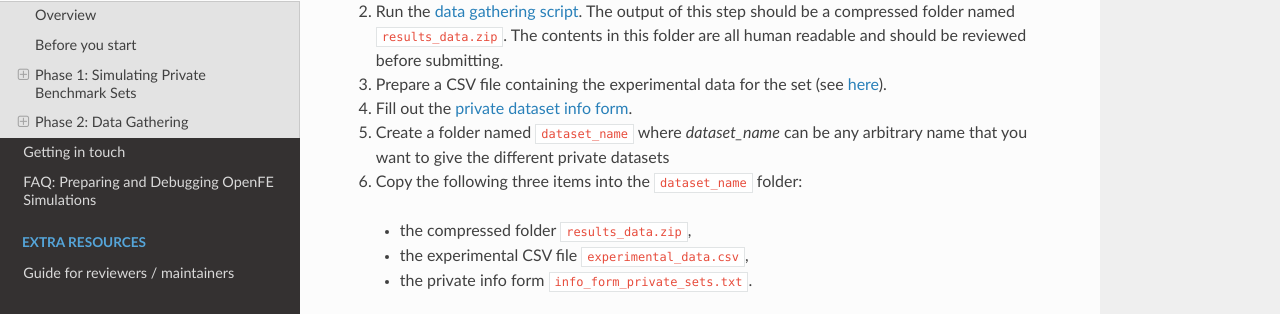
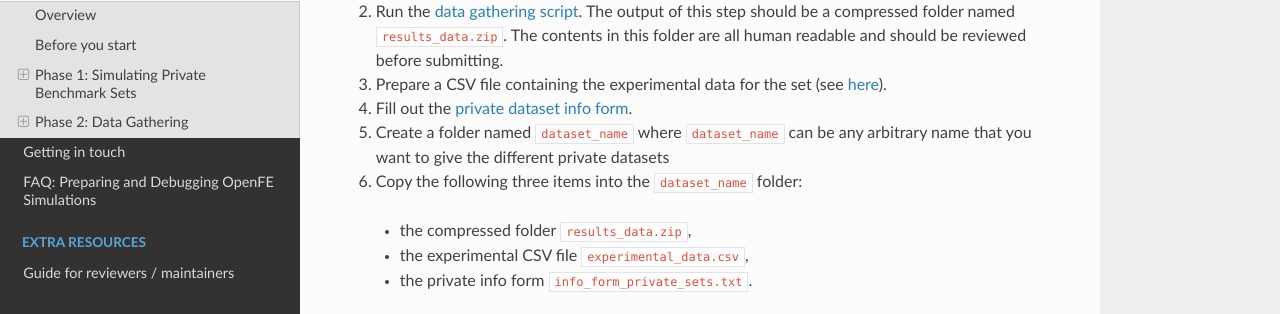
Before and after one commit to OpenFreeEnergy/IndustryBenchmarks2024, a Sphinx documentation site: the page built from docs/source/private/overview.rst, in a window 1280 px wide and 900 px high, scrolled down 5196 px. Shown: the part 243-557 px from the top of the window. Built offline with Sphinx 7.4.7 and the Read the Docs theme 3.1.0, drawn with Linux system fonts in a browser that asks for light colours.

```diff
--- a/docs/source/private/overview.rst
+++ b/docs/source/private/overview.rst
@@ -266,7 +266,7 @@ To prepare the results for the submission, please follow these steps:
    The contents in this folder are all human readable and should be reviewed before submitting.
 3. Prepare a CSV file containing the experimental data for the set (see :ref:`here <exp-csv-file>`).
 4. Fill out the :ref:`private dataset info form <private info form>`.
-5. Create a folder named ``dataset_name`` where `dataset_name` can be any arbitrary name that you want to give the different private datasets
+5. Create a folder named ``dataset_name`` where ``dataset_name`` can be any arbitrary name that you want to give the different private datasets
 6. Copy the following three items into the ``dataset_name`` folder:
 
   * the compressed folder ``results_data.zip``,
```
